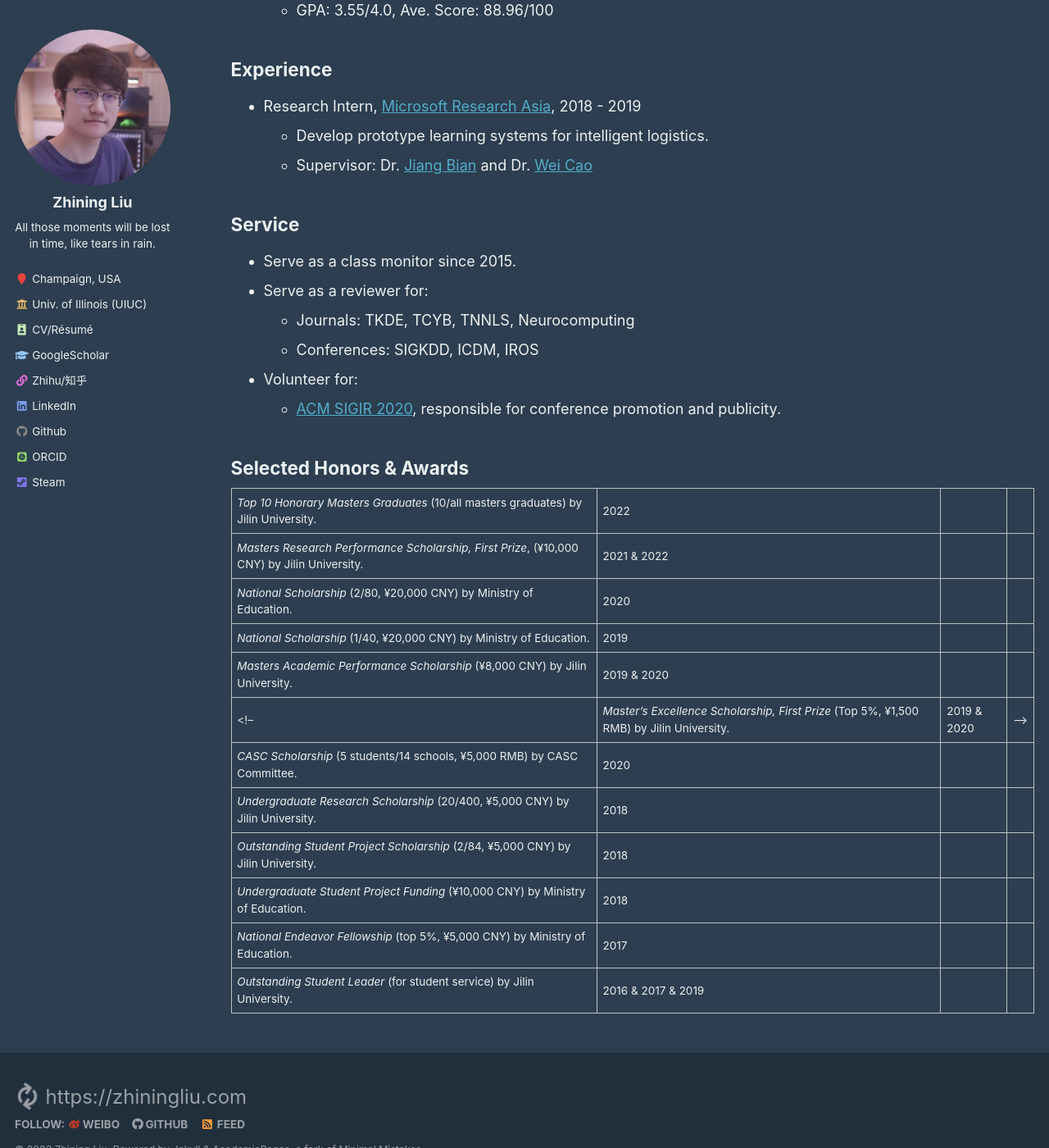
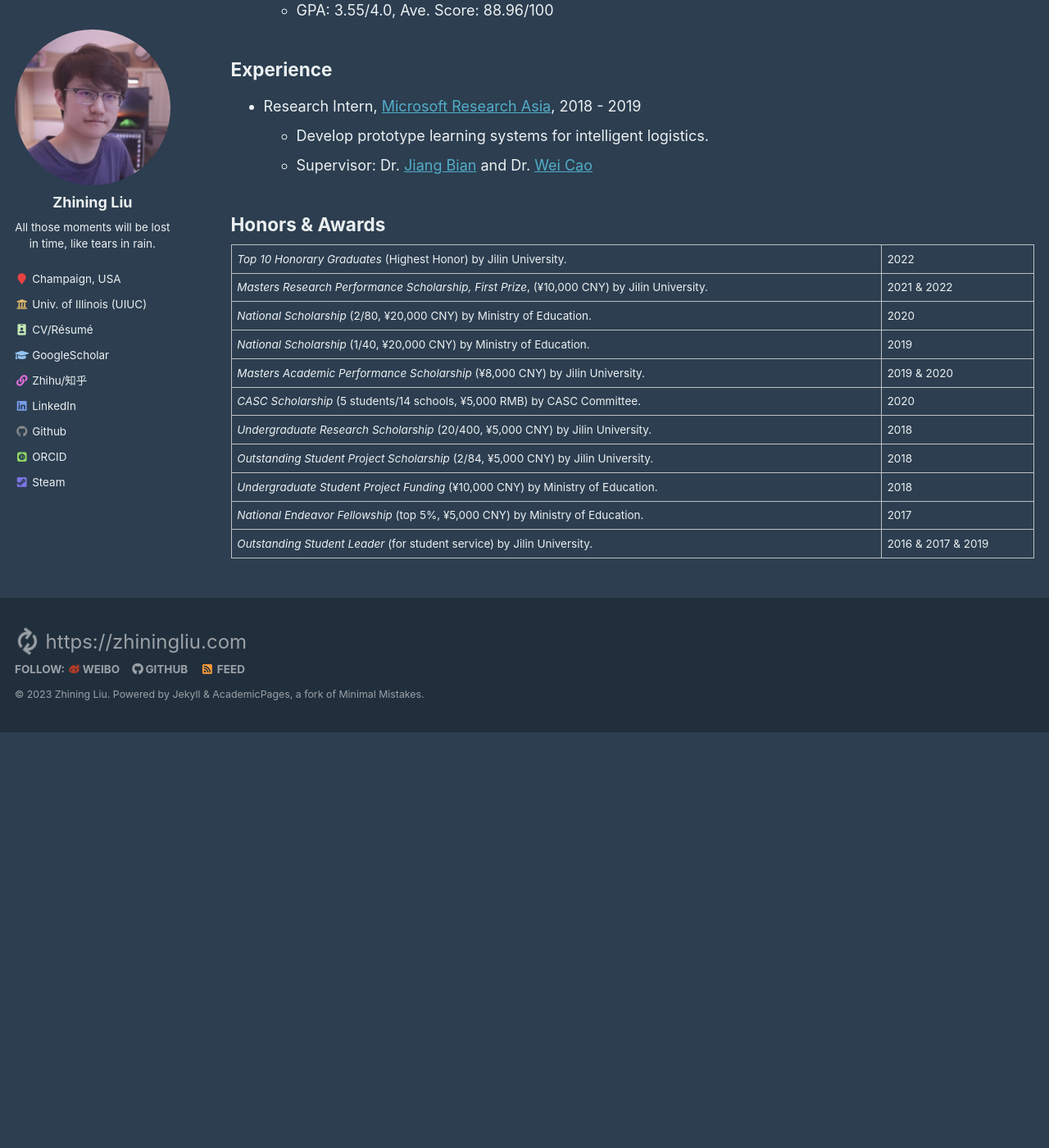
Before and after one commit to ZhiningLiu1998/ZhiningLiu1998.github.io, a Jekyll site: the page built from _pages/cv.md, in a window 1280 px wide and 1400 px high, scrolled down 584 px. Shown: the whole window at 82% size. Built offline with Jekyll 4.4.1, drawn with Linux system fonts in a browser that asks for light colours; some web fonts are replaced; after the commit the page ends 1477 px from its top, so only the background shows below that.

Commit message:
UPD fix cv page

```diff
--- a/_pages/cv.md
+++ b/_pages/cv.md
@@ -35,23 +35,22 @@ redirect_from:
   * Develop prototype learning systems for intelligent logistics.
   * Supervisor: Dr. [Jiang Bian](https://scholar.google.com/citations?user=pZBEnY8AAAAJ&hl=zh-CN) and Dr. [Wei Cao](https://weicao1990.github.io/)
 
-## Service
+<!-- ## Service
 
 * Serve as a class monitor since 2015.
 * Serve as a reviewer for:
   * Journals: TKDE, TCYB, TNNLS, Neurocomputing
   * Conferences: SIGKDD, ICDM, IROS
 * Volunteer for:
-  * [ACM SIGIR 2020](https://sigir.org/sigir2020/volunteers/), responsible for conference promotion and publicity.
+  * [ACM SIGIR 2020](https://sigir.org/sigir2020/volunteers/), responsible for conference promotion and publicity. -->
 
-## Selected Honors & Awards
+## Honors & Awards
 
-| *Top 10 Honorary Masters Graduates* (10/all masters graduates) by Jilin University.| 2022 |
+| *Top 10 Honorary Graduates* (Highest Honor) by Jilin University.| 2022 |
 | *Masters Research Performance Scholarship, First Prize*, (¥10,000 CNY) by Jilin University. | 2021 & 2022 |
 | *National Scholarship* (2/80, ¥20,000 CNY) by Ministry of Education.              | 2020 |
 | *National Scholarship* (1/40, ¥20,000 CNY) by Ministry of Education.              | 2019 |
 | *Masters Academic Performance Scholarship* (¥8,000 CNY) by Jilin University.      | 2019 & 2020 |
-<!-- | *Master’s Excellence Scholarship, First Prize* (Top 5%, ¥1,500 RMB) by Jilin University.| 2019 & 2020 | -->
 | *CASC Scholarship* (5 students/14 schools, ¥5,000 RMB) by CASC Committee.         | 2020 |
 | *Undergraduate Research Scholarship* (20/400, ¥5,000 CNY) by Jilin University.    | 2018 |
 | *Outstanding Student Project Scholarship* (2/84, ¥5,000 CNY) by Jilin University. | 2018 |
```
